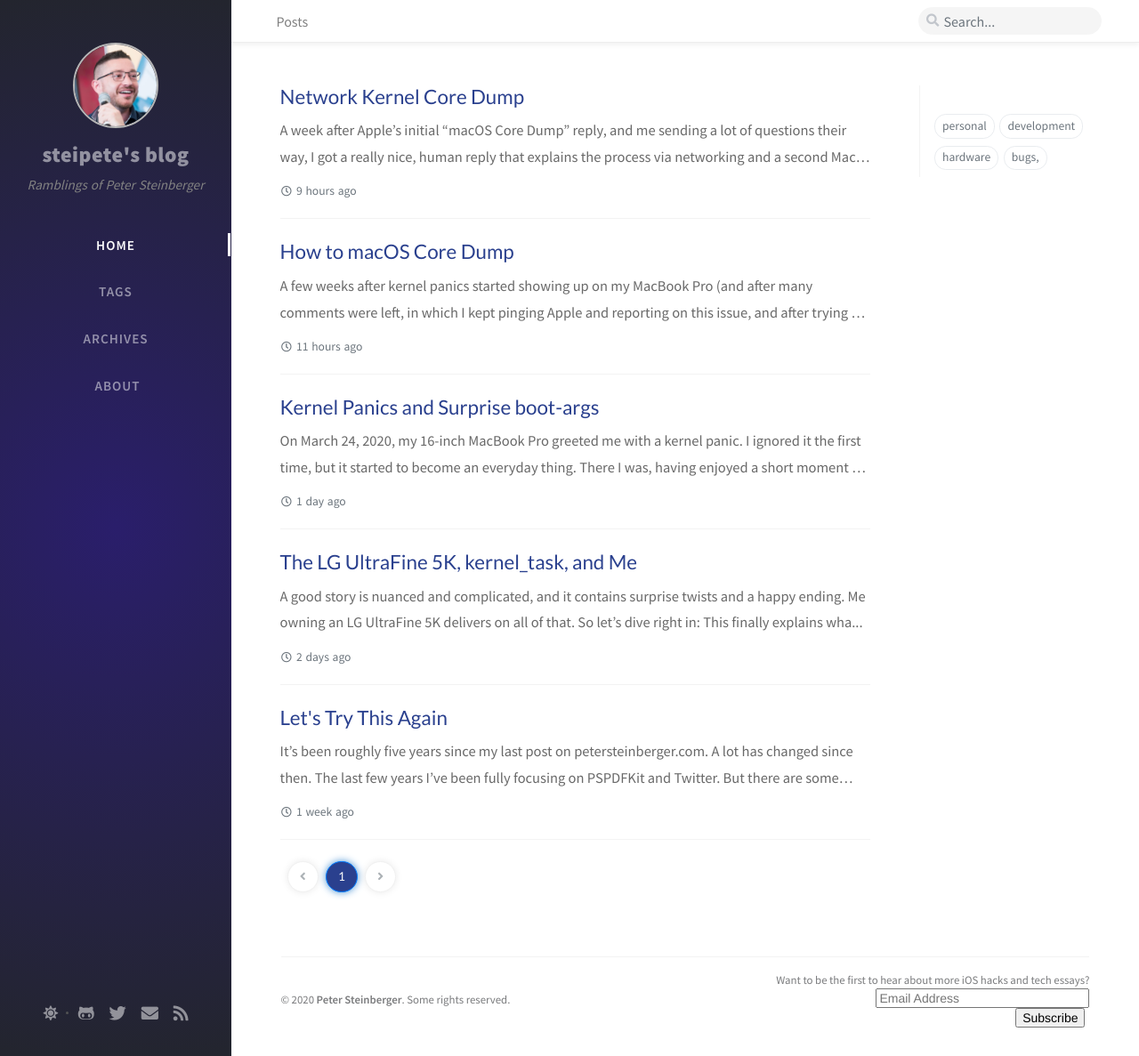
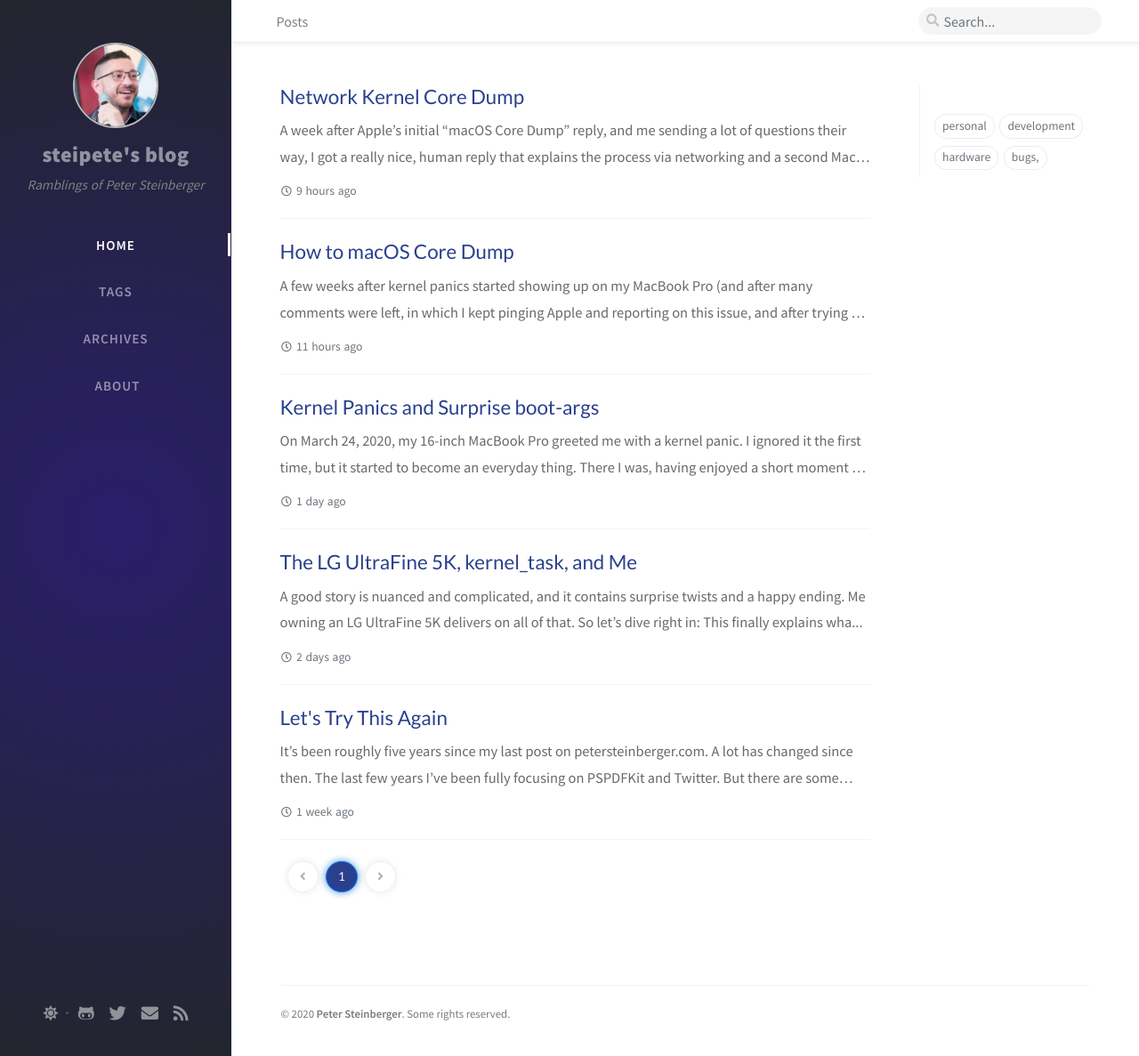
Before and after one commit to steipete/steipete.com, a Jekyll site: the page built from index.html, in a window 1280 px wide and 1187 px high. Shown: the whole window at 89% size. Built offline with Jekyll 4.4.1, drawn with Linux system fonts in a browser that asks for light colours; nearby versions of some CDN libraries; the list of posts is cut into pages by our own code; comment, search, counter and statistics services are not loaded.

Commit message:
hide newsletter in footer

```diff
--- a/_includes/footer.html
+++ b/_includes/footer.html
@@ -22,7 +22,7 @@
     <div class="footer-right">
 
 
-<!-- Begin Mailchimp Signup Form -->
+<!-- Begin Mailchimp Signup Form ->
   Want to be the first to hear about more iOS hacks and tech essays?
 <div id="mc_embed_signup">
 <form action="https://steipete.us18.list-manage.com/subscribe/post?u=1b30fcd0931c48f4c6b2e30bd&amp;id=0877936fb2" method="post" id="mc-embedded-subscribe-form" name="mc-embedded-subscribe-form" class="validate" target="_blank" novalidate>
--- a/assets/css/_addon/variables.scss
+++ b/assets/css/_addon/variables.scss
@@ -18,7 +18,7 @@ $sidebar-width-large: 350px;
 
 $topbar-height: 3rem;
 
-$footer-height: 7rem;
+$footer-height: 5rem;
 
 $main-content-max-width: 1150px;
 
```
